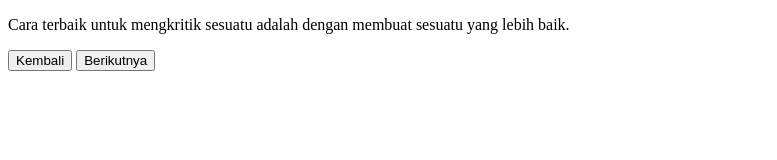
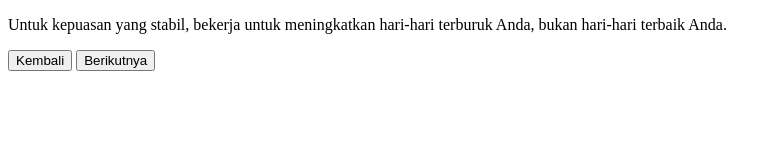
Before and after one commit to yokoberek/kutipan, a plain HTML site: page index.html in a window 1280 px wide. Shown: the whole page, without its empty margins (0-777 px from the left). Drawn offline with Linux system fonts and the light colour scheme.

Commit message:
Update index.html

```diff
--- a/index.html
+++ b/index.html
@@ -20,9 +20,9 @@
             fetch('https://raw.githubusercontent.com/yokoberek/kutipan/main/quotes.json')
                 .then(response => response.json())
                 .then(data => {
-                    var quotes = data;
-                    var quoteText = document.getElementById("quoteText");
-                    var currentIndex = 0;
+                    let quotes = data;
+                    let quoteText = document.getElementById("quoteText");
+                    let currentIndex = 0;
 
                     // Fungsi untuk menampilkan kutipan berdasarkan indeks
                     function displayQuote(index) {
@@ -35,23 +35,24 @@
                         currentIndex = index;
                     }
 
-                    // Fungsi untuk menampilkan kutipan berikutnya
-                    function nextQuote() {
-                        displayQuote(currentIndex + 1);
+                    // Fungsi untuk menampilkan kutipan secara acak
+                    function randomQuote() {
+                        let randomIndex = Math.floor(Math.random() * quotes.length);
+                        displayQuote(randomIndex);
                     }
 
-                    // Fungsi untuk menampilkan kutipan sebelumnya
+                    // Fungsi untuk menampilkan kutipan berikutnya secara acak
+                    function nextQuote() {
+                        randomQuote();
+                    }
+
+                    // Fungsi untuk menampilkan kutipan sebelumnya tanpa random
                     function prevQuote() {
                         displayQuote(currentIndex - 1);
                     }
 
                     // Menampilkan kutipan pertama saat halaman dimuat
-                    displayQuote(currentIndex);
-
-                    // Menampilkan kutipan baru setiap 24 jam
-                    setInterval(function() {
-                        nextQuote();
-                    }, 24 * 60 * 60 * 1000); // 24 jam dalam milidetik
+                    randomQuote();
 
                     // Menambahkan event listener untuk tombol "Next" dan "Previous"
                     document.getElementById("nextButton").addEventListener("click", nextQuote);
```
